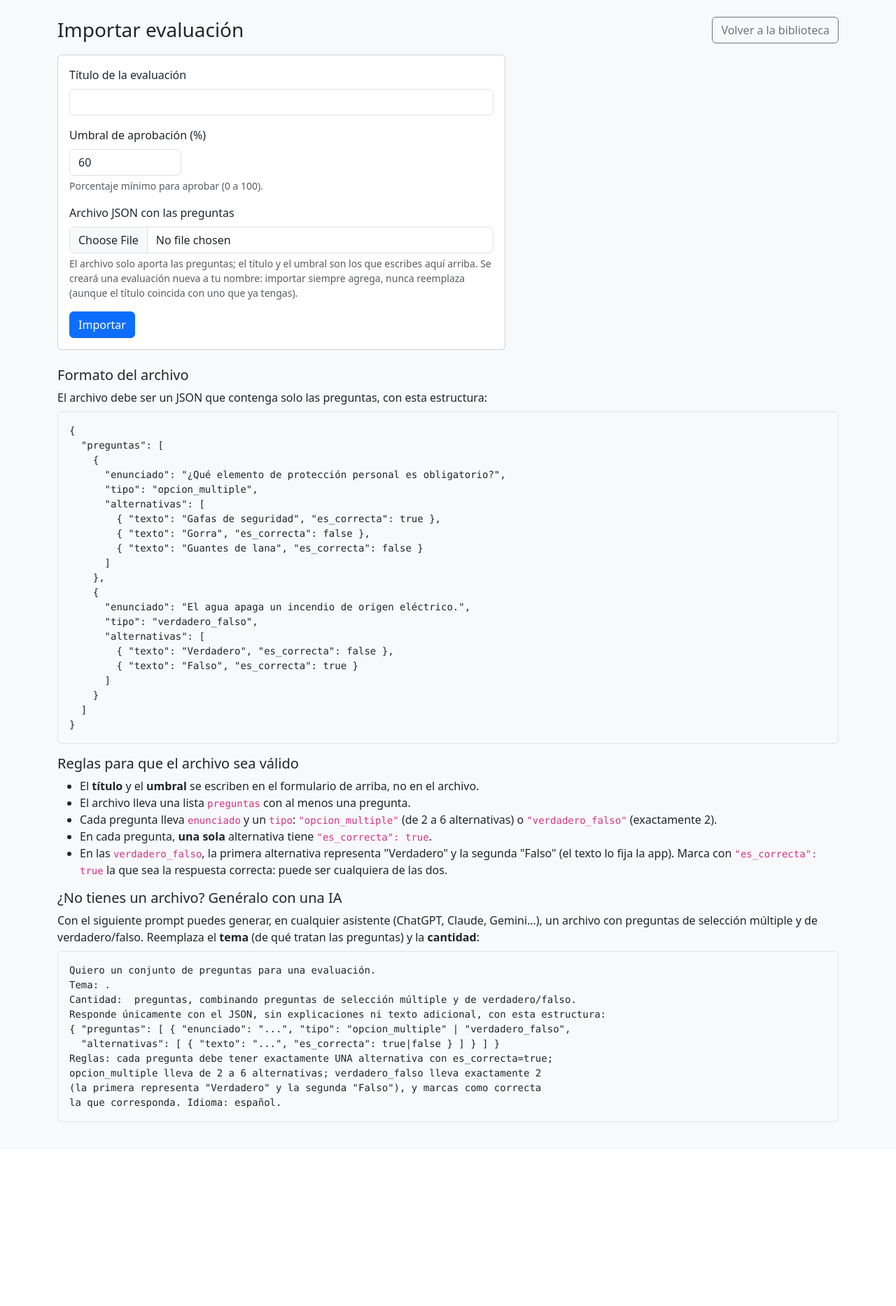
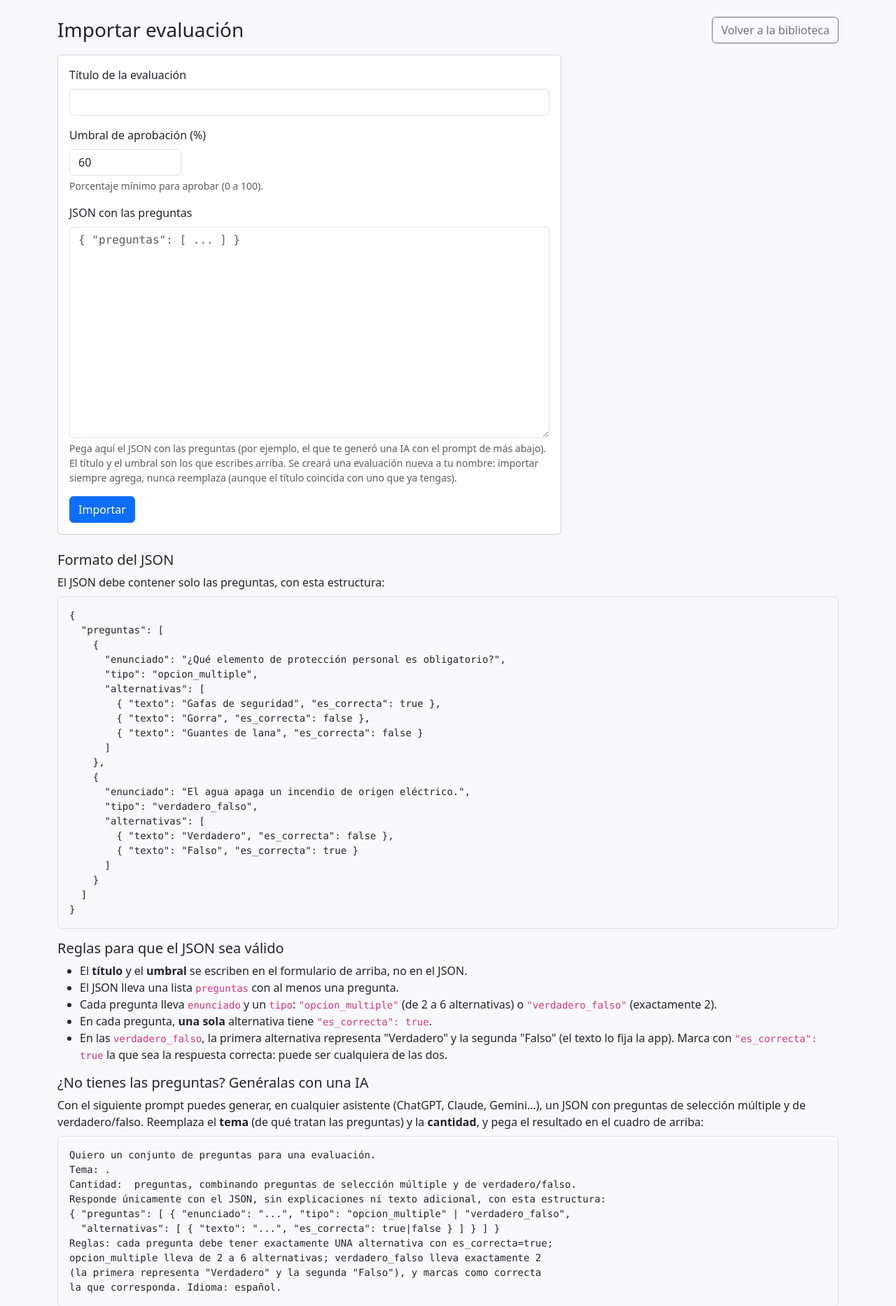
Before and after one commit to rm-2526/fuenti, a Flask app: page /evaluaciones/importar in a window 1280 px wide. Shown: the part 56-1922 px from the top of the page at 70% size. Before the commit the page ends 1659 px from the top, so only its background shows below. Run offline with Flask 3, Linux system fonts and the light colour scheme; the visitor is signed in with stand-in values (Sample User, id 1).

Commit message:
Importar JSON en cuadro de texto

```diff
--- a/app/evaluaciones/routes.py
+++ b/app/evaluaciones/routes.py
@@ -192,8 +192,8 @@ def exportar(eval_id):
     )
 
 
-# Tope de tamano del archivo de importacion (2 MB). Una evaluacion de texto
-# jamas se acerca a esto; el limite solo evita cargar un archivo enorme.
+# Tope de tamano del JSON de importacion (2 MB). Una evaluacion de texto jamas
+# se acerca a esto; el limite solo evita procesar un texto enorme pegado.
 _MAX_IMPORT_BYTES = 2_000_000
 
 
@@ -202,48 +202,45 @@ _MAX_IMPORT_BYTES = 2_000_000
 def importar():
     """Crea una evaluacion nueva (a nombre del usuario actual) desde un JSON.
 
-    Importar SIEMPRE agrega: nunca reemplaza ni edita una evaluacion existente,
-    aunque el titulo coincida. La validacion es la misma que la creacion manual
-    (reusa _validar e _insertar_preguntas); ademas valida la forma del JSON.
+    El facilitador pega el JSON de las preguntas en un cuadro de texto e ingresa
+    titulo y umbral en el formulario. Importar SIEMPRE agrega: nunca reemplaza ni
+    edita una evaluacion existente, aunque el titulo coincida. La validacion es la
+    misma que la creacion manual (reusa _validar e _insertar_preguntas); ademas
+    valida la forma del JSON.
     """
     if request.method == "GET":
-        return render_template("evaluaciones/importar.html", titulo="", umbral="60")
+        return render_template(
+            "evaluaciones/importar.html", titulo="", umbral="60", json_texto=""
+        )
 
-    # El titulo y el umbral los define el facilitador aqui; el archivo solo
-    # aporta las preguntas. Si algo falla, se re-muestran para no re-tipearlos.
+    # El titulo y el umbral los define el facilitador aqui; el JSON pegado solo
+    # aporta las preguntas. Si algo falla, se re-muestran (incluido el texto
+    # pegado) para no re-escribirlos.
     titulo = request.form.get("titulo", "").strip()
     umbral_str = request.form.get("umbral", "").strip()
+    json_texto = request.form.get("json", "")
 
     def _re_render():
         return render_template(
-            "evaluaciones/importar.html", titulo=titulo, umbral=umbral_str
+            "evaluaciones/importar.html",
+            titulo=titulo,
+            umbral=umbral_str,
+            json_texto=json_texto,
         )
 
-    archivo = request.files.get("archivo")
-    if archivo is None or not archivo.filename:
-        flash("Debes elegir un archivo .json para importar.", "danger")
+    if not json_texto.strip():
+        flash("Debes pegar el JSON con las preguntas.", "danger")
         return _re_render()
 
-    raw = archivo.read(_MAX_IMPORT_BYTES + 1)
-    if len(raw) > _MAX_IMPORT_BYTES:
-        flash("El archivo es demasiado grande.", "danger")
+    if len(json_texto) > _MAX_IMPORT_BYTES:
+        flash("El texto pegado es demasiado largo.", "danger")
         return _re_render()
 
     try:
-        contenido = raw.decode("utf-8")
-    except UnicodeDecodeError:
-        flash(
-            "No se pudo leer el archivo. Debe ser un archivo de texto JSON "
-            "codificado en UTF-8.",
-            "danger",
-        )
-        return _re_render()
-
-    try:
-        data = json.loads(contenido)
+        data = json.loads(json_texto)
     except json.JSONDecodeError:
         flash(
-            "El archivo no es un JSON válido. Revisa que tenga el formato "
+            "El texto pegado no es un JSON válido. Revisa que tenga el formato "
             "indicado más abajo.",
             "danger",
         )
--- a/app/templates/evaluaciones/importar.html
+++ b/app/templates/evaluaciones/importar.html
@@ -8,8 +8,7 @@
   </a>
 </div>
 
-<form method="POST" enctype="multipart/form-data"
-      class="card card-body mb-4" style="max-width: 640px;">
+<form method="POST" class="card card-body mb-4" style="max-width: 720px;">
   <div class="mb-3">
     <label for="titulo" class="form-label">Título de la evaluación</label>
     <input type="text" name="titulo" id="titulo" class="form-control"
@@ -24,23 +23,23 @@
   </div>
 
   <div class="mb-3">
-    <label for="archivo" class="form-label">Archivo JSON con las preguntas</label>
-    <input type="file" name="archivo" id="archivo"
-           accept=".json,application/json" class="form-control" required>
+    <label for="json" class="form-label">JSON con las preguntas</label>
+    <textarea name="json" id="json" class="form-control font-monospace"
+              rows="12" spellcheck="false"
+              placeholder='{ "preguntas": [ ... ] }' required>{{ json_texto }}</textarea>
     <div class="form-text">
-      El archivo solo aporta las preguntas; el título y el umbral son los que
-      escribes aquí arriba. Se creará una evaluación nueva a tu nombre: importar
-      siempre agrega, nunca reemplaza (aunque el título coincida con uno que ya
-      tengas).
+      Pega aquí el JSON con las preguntas (por ejemplo, el que te generó una IA
+      con el prompt de más abajo). El título y el umbral son los que escribes
+      arriba. Se creará una evaluación nueva a tu nombre: importar siempre
+      agrega, nunca reemplaza (aunque el título coincida con uno que ya tengas).
     </div>
   </div>
 
   <button type="submit" class="btn btn-primary align-self-start">Importar</button>
 </form>
 
-<h2 class="h5">Formato del archivo</h2>
-<p class="mb-2">El archivo debe ser un JSON que contenga solo las preguntas, con
-esta estructura:</p>
+<h2 class="h5">Formato del JSON</h2>
+<p class="mb-2">El JSON debe contener solo las preguntas, con esta estructura:</p>
 <pre class="bg-light border rounded p-3"><code>{% raw %}{
   "preguntas": [
     {
@@ -63,11 +62,11 @@ esta estructura:</p>
   ]
 }{% endraw %}</code></pre>
 
-<h2 class="h5">Reglas para que el archivo sea válido</h2>
+<h2 class="h5">Reglas para que el JSON sea válido</h2>
 <ul>
   <li>El <strong>título</strong> y el <strong>umbral</strong> se escriben en el
-    formulario de arriba, no en el archivo.</li>
-  <li>El archivo lleva una lista <code>preguntas</code> con al menos una pregunta.</li>
+    formulario de arriba, no en el JSON.</li>
+  <li>El JSON lleva una lista <code>preguntas</code> con al menos una pregunta.</li>
   <li>Cada pregunta lleva <code>enunciado</code> y un <code>tipo</code>:
     <code>"opcion_multiple"</code> (de 2 a 6 alternativas) o
     <code>"verdadero_falso"</code> (exactamente 2).</li>
@@ -79,11 +78,11 @@ esta estructura:</p>
     puede ser cualquiera de las dos.</li>
 </ul>
 
-<h2 class="h5">¿No tienes un archivo? Genéralo con una IA</h2>
+<h2 class="h5">¿No tienes las preguntas? Genéralas con una IA</h2>
 <p class="mb-2">Con el siguiente prompt puedes generar, en cualquier asistente
-(ChatGPT, Claude, Gemini…), un archivo con preguntas de selección múltiple y de
+(ChatGPT, Claude, Gemini…), un JSON con preguntas de selección múltiple y de
 verdadero/falso. Reemplaza el <strong>tema</strong> (de qué tratan las preguntas)
-y la <strong>cantidad</strong>:</p>
+y la <strong>cantidad</strong>, y pega el resultado en el cuadro de arriba:</p>
 <pre class="bg-light border rounded p-3"><code>{% raw %}Quiero un conjunto de preguntas para una evaluación.
 Tema: <sobre qué tratan las preguntas>.
 Cantidad: <N> preguntas, combinando preguntas de selección múltiple y de verdadero/falso.
```
Also changed, not shown: tests/test_import_export.py (+33 -34 lines).
